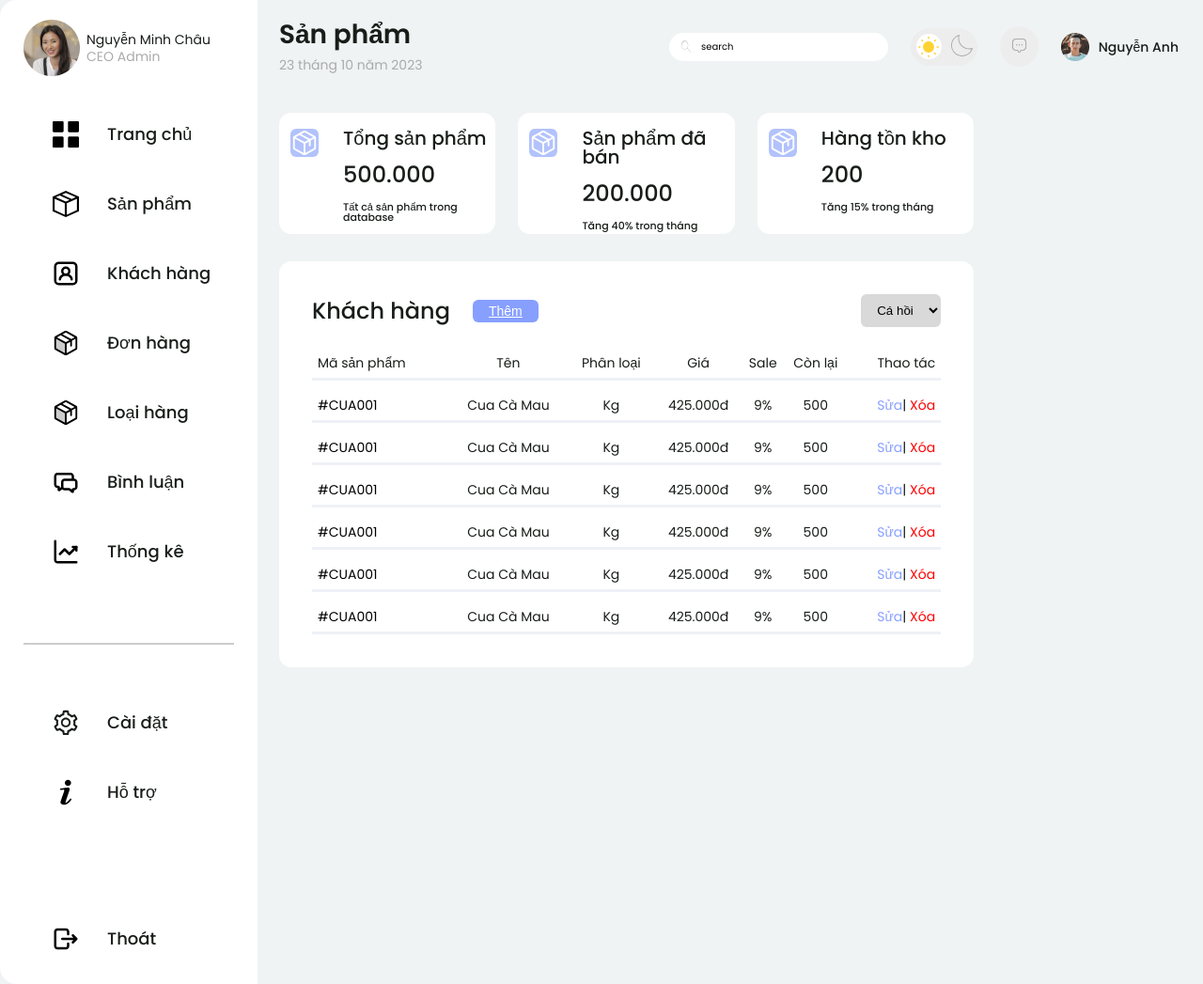
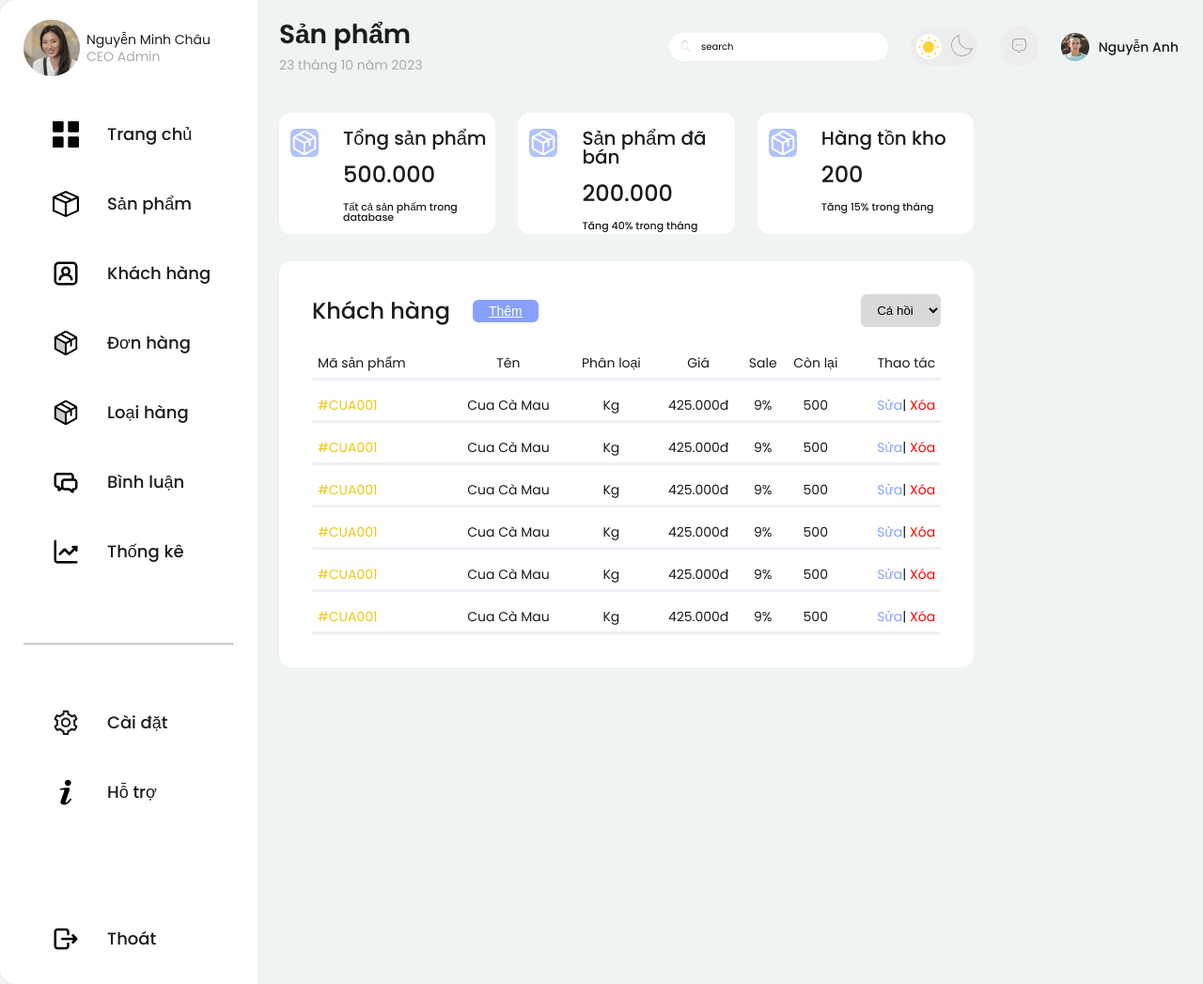
Before and after one commit to tuanhuynh0107/wd18031, a PHP site: page /html/sanpham_admin.html in a window 1280 px wide. Shown: the whole page at 94% size. Run offline with PHP 8.4, Linux system fonts and the light colour scheme.

Commit message:
Update file sanpham_admin.html

```diff
--- a/assets/css/admin.css
+++ b/assets/css/admin.css
@@ -414,6 +414,10 @@ html {
     padding-bottom: 9px;
 }
 
+.table__packgeNew--Yellow a{
+    color: #EDC710;
+}
+
 .hendel-update-act {
     color: #879FFF;
 }
--- a/html/sanpham_admin.html
+++ b/html/sanpham_admin.html
@@ -342,7 +342,7 @@
                             </thead>
                             <tbody>
                                 <tr>
-                                    <td><a href="">#CUA001</a></td>
+                                    <td class="table__packgeNew--Yellow"><a href="">#CUA001</a></td>
                                     <td>Cua Cà Mau</td>
                                     <td>Kg</td>
                                     <td>425.000đ</td>
@@ -354,7 +354,7 @@
                                     </td>
                                 </tr>
                                 <tr>
-                                    <td><a href="">#CUA001</a></td>
+                                    <td class="table__packgeNew--Yellow"><a href="">#CUA001</a></td>
                                     <td>Cua Cà Mau</td>
                                     <td>Kg</td>
                                     <td>425.000đ</td>
@@ -366,7 +366,7 @@
                                     </td>
                                 </tr>
                                 <tr>
-                                    <td><a href="">#CUA001</a></td>
+                                    <td class="table__packgeNew--Yellow"><a href="">#CUA001</a></td>
                                     <td>Cua Cà Mau</td>
                                     <td>Kg</td>
                                     <td>425.000đ</td>
@@ -378,7 +378,7 @@
                                     </td>
                                 </tr>
                                 <tr>
-                                    <td><a href="">#CUA001</a></td>
+                                    <td class="table__packgeNew--Yellow"><a href="">#CUA001</a></td>
                                     <td>Cua Cà Mau</td>
                                     <td>Kg</td>
                                     <td>425.000đ</td>
@@ -390,7 +390,7 @@
                                     </td>
                                 </tr>
                                 <tr>
-                                    <td><a href="">#CUA001</a></td>
+                                    <td class="table__packgeNew--Yellow"><a href="">#CUA001</a></td>
                                     <td>Cua Cà Mau</td>
                                     <td>Kg</td>
                                     <td>425.000đ</td>
@@ -402,7 +402,7 @@
                                     </td>
                                 </tr>
                                 <tr>
-                                    <td><a href="">#CUA001</a></td>
+                                    <td class="table__packgeNew--Yellow"><a href="">#CUA001</a></td>
                                     <td>Cua Cà Mau</td>
                                     <td>Kg</td>
                                     <td>425.000đ</td>
```
